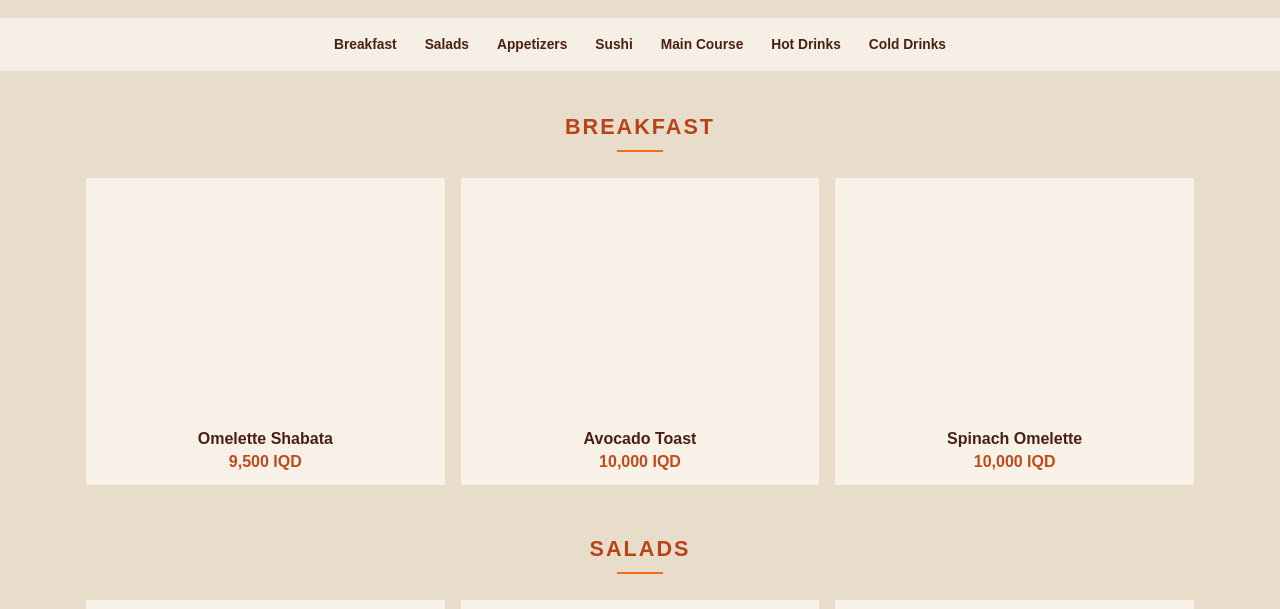
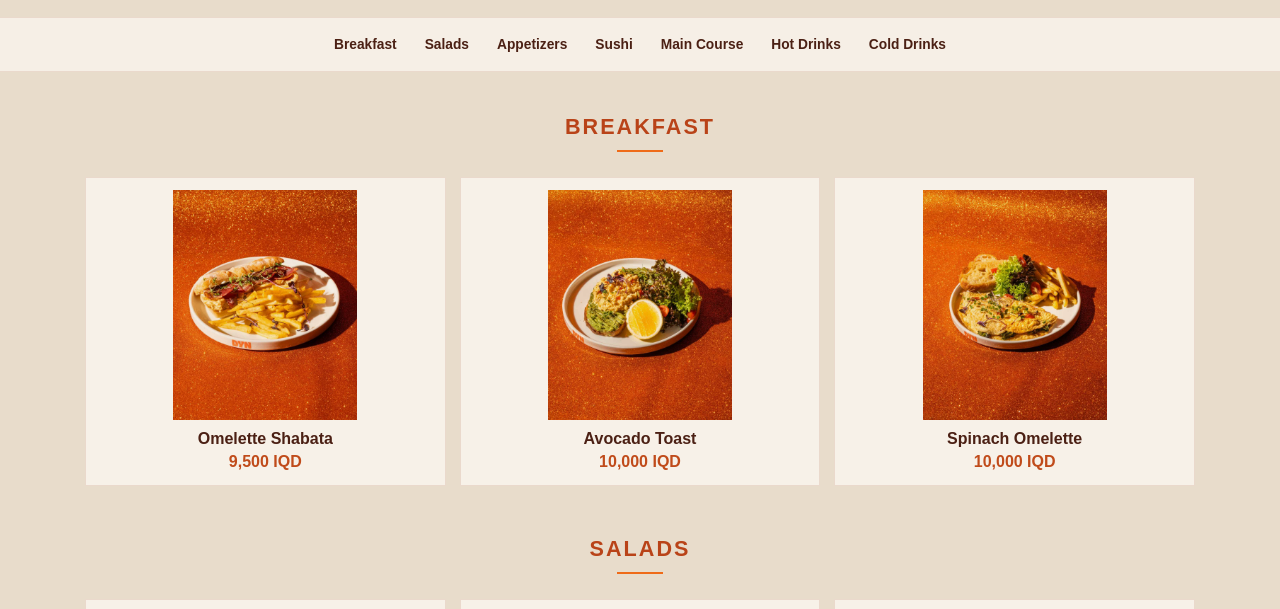
Before and after one commit to sins115/DYN-Noodles-Menu, a plain HTML site: page index.html in a window 1280 px wide. Shown: the part 120-729 px from the top of the page. Drawn offline with Linux system fonts and the light colour scheme; grey boxes are pictures that could not be loaded.

Commit message:
Add breakfast item pictures

```diff
--- a/index.html
+++ b/index.html
@@ -16,9 +16,9 @@ section{max-width:1150px;margin:auto;padding:42px 20px 8px}h2.section-title{text
 <nav><a href="#breakfast">Breakfast</a><a href="#salads">Salads</a><a href="#appetizers">Appetizers</a><a href="#sushi">Sushi</a><a href="#main">Main Course</a><a href="#hot">Hot Drinks</a><a href="#cold">Cold Drinks</a></nav>
 <main>
 <section id="breakfast"><h2 class="section-title">Breakfast</h2><div class="grid">
-<article class="card"><div class="photo"></div><div class="name">Omelette Shabata</div><div class="price">9,500 IQD</div></article>
-<article class="card"><div class="photo"></div><div class="name">Avocado Toast</div><div class="price">10,000 IQD</div></article>
-<article class="card"><div class="photo"></div><div class="name">Spinach Omelette</div><div class="price">10,000 IQD</div></article>
+<article class="card"><div class="photo"><img src="shabata sandwich-200kb.jpg" alt="Omelette Shabata"></div><div class="name">Omelette Shabata</div><div class="price">9,500 IQD</div></article>
+<article class="card"><div class="photo"><img src="avocado toast-200kb.jpg" alt="Avocado Toast"></div><div class="name">Avocado Toast</div><div class="price">10,000 IQD</div></article>
+<article class="card"><div class="photo"><img src="spinich om-200kb.jpg" alt="Spinach Omelette"></div><div class="name">Spinach Omelette</div><div class="price">10,000 IQD</div></article>
 </div></section>
 <section id="salads"><h2 class="section-title">Salads</h2><div class="grid">
 <article class="card"><div class="photo"><img src="page-10.png" alt="Gem Caesar Salad"></div><div class="name">Gem Caesar Salad</div><div class="price">12,000 IQD</div></article>
```
